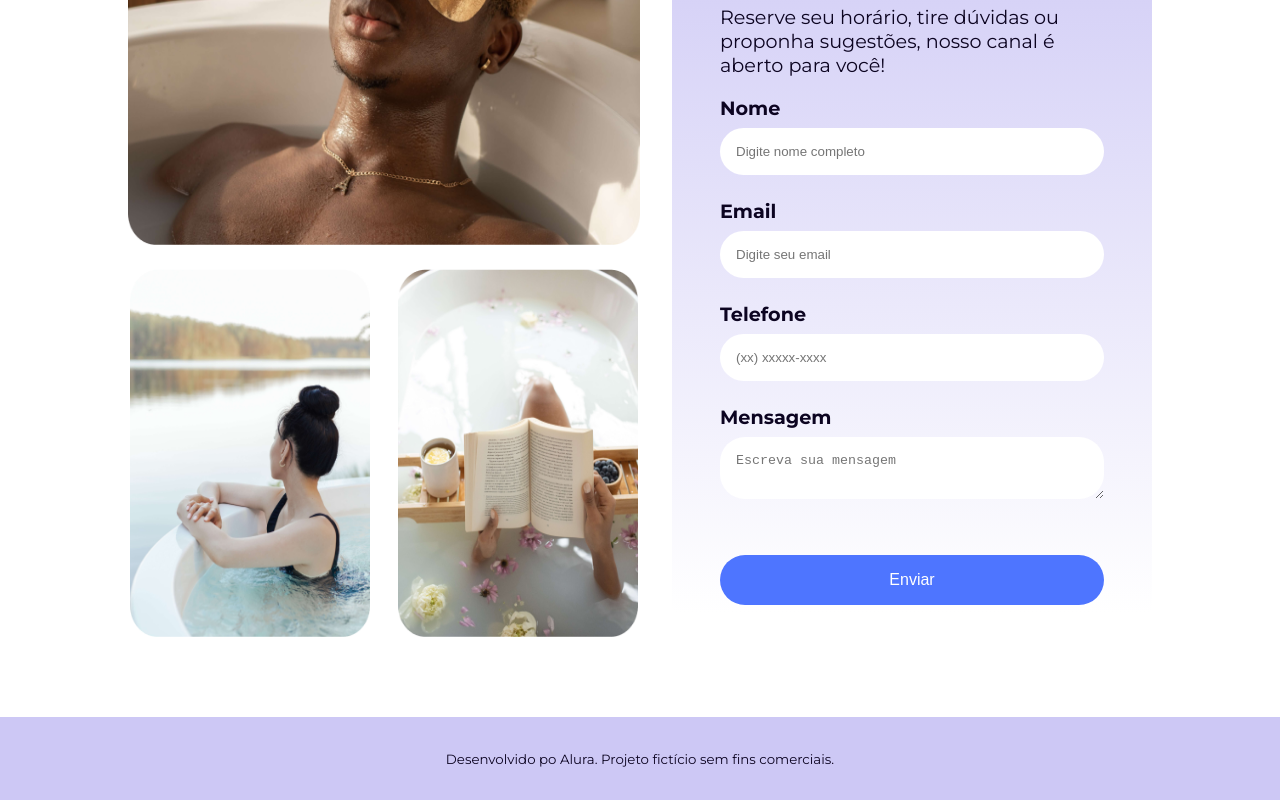
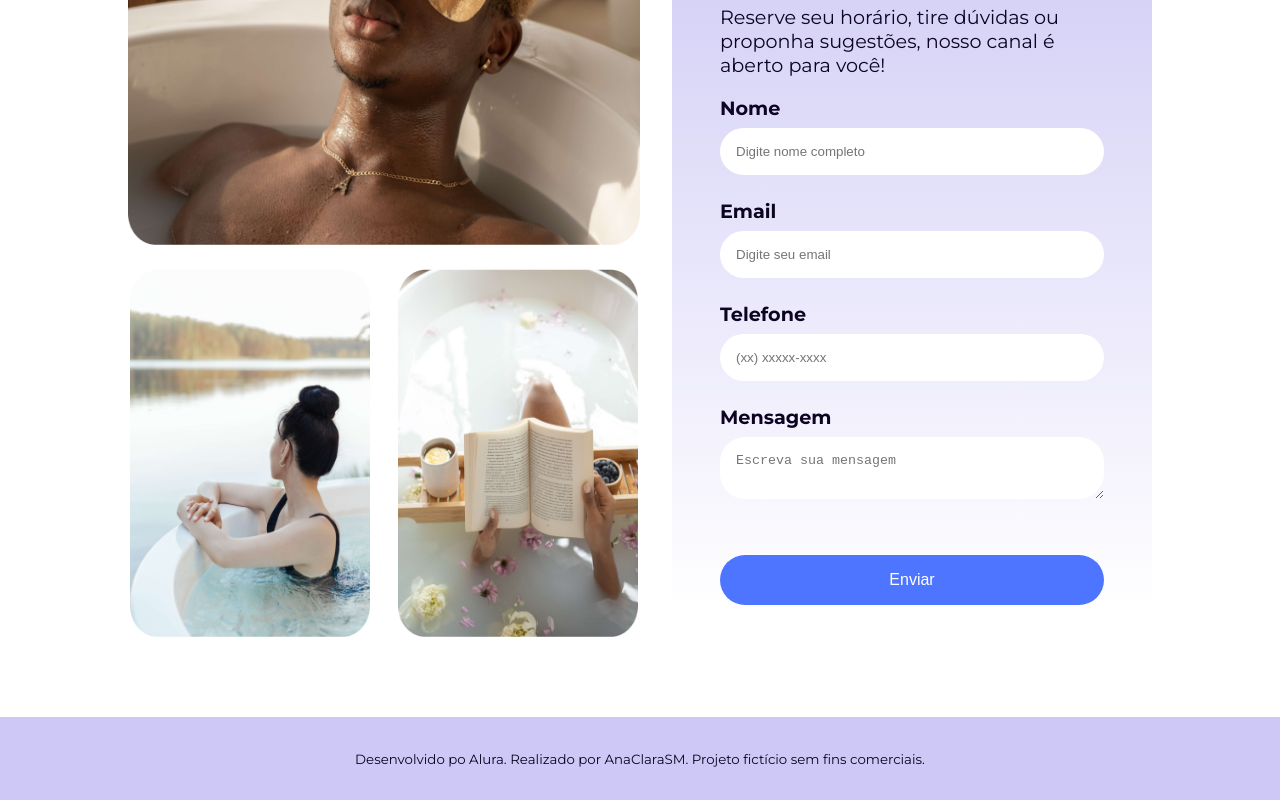
Before and after one commit to AnaClaraSM/Calmaria-SPA, a plain HTML site: page 3360-calmaria-spa-projeto-inicial/index.html in a window 1280 px wide. Shown: the part 2763-3563 px from the top of the page. Drawn offline with nearby package versions, Linux system fonts and the light colour scheme.

Commit message:
dev disclaimer

```diff
--- a/3360-calmaria-spa-projeto-inicial/index.html
+++ b/3360-calmaria-spa-projeto-inicial/index.html
@@ -143,7 +143,7 @@
             </div>
         </section>
         <footer>
-            <small>Desenvolvido po Alura. Projeto fictício sem fins comerciais.</small>
+            <small>Desenvolvido po Alura. Realizado por AnaClaraSM. Projeto fictício sem fins comerciais.</small>
         </footer>
     </main>
 </body>
```
